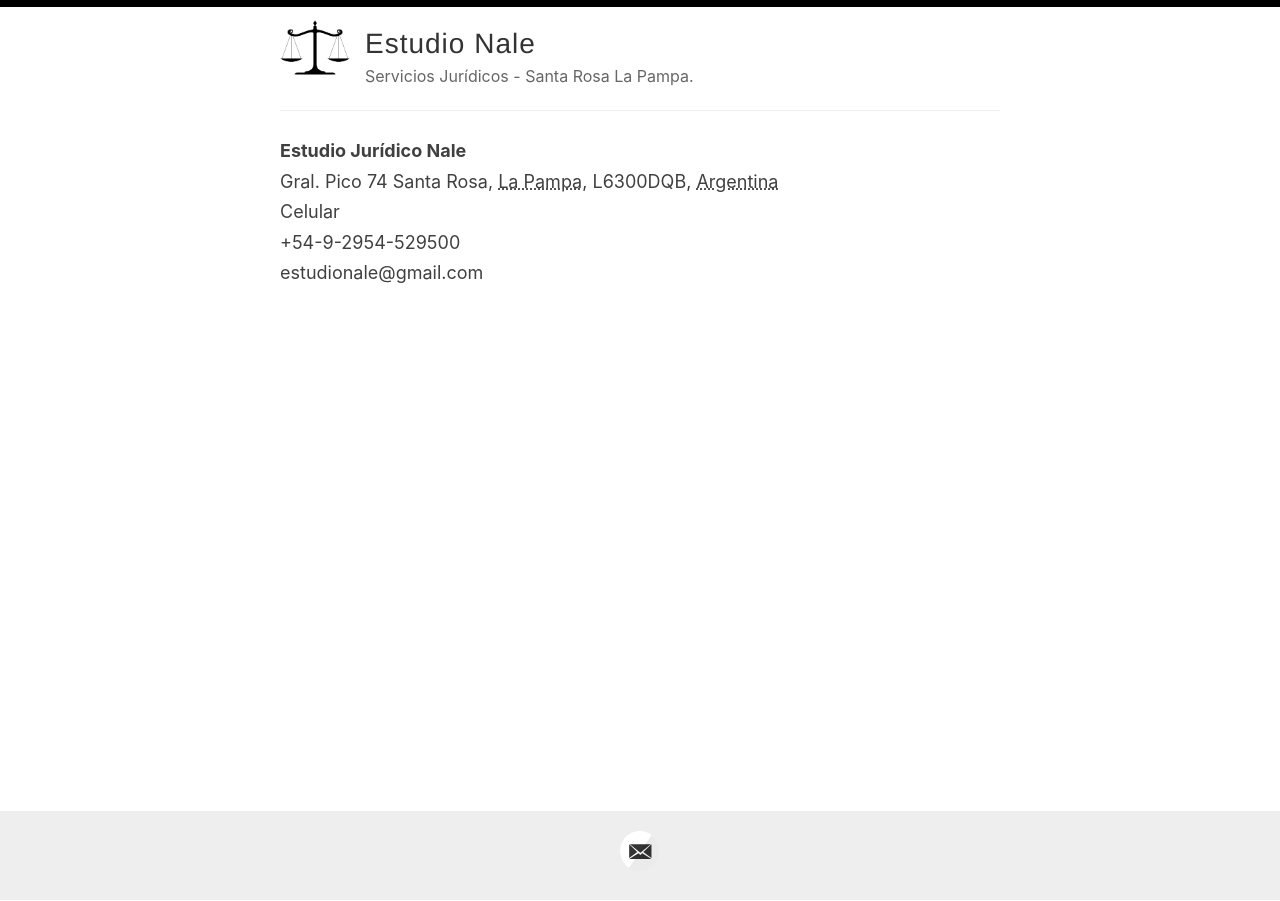
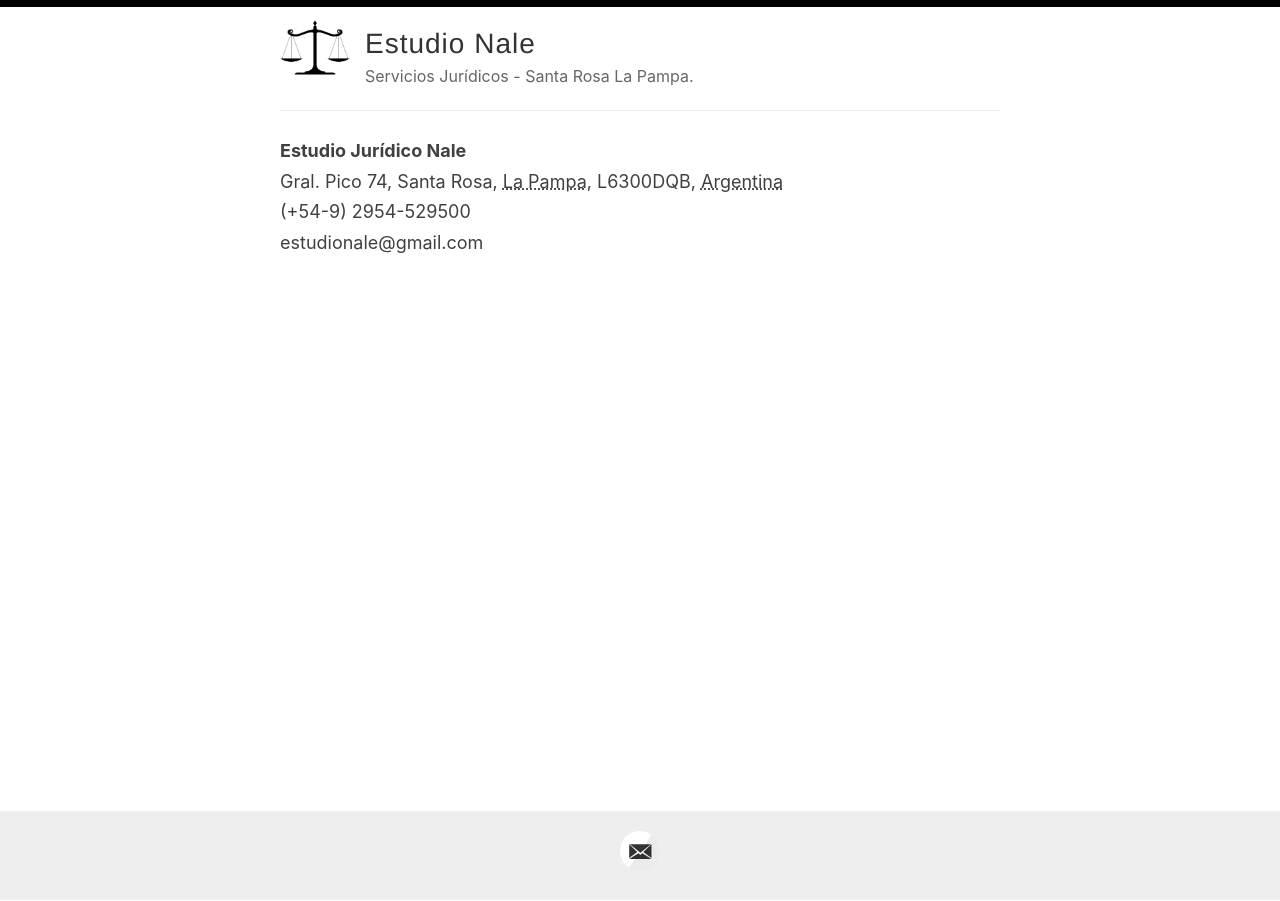
Before and after one commit to gustavonale/estudionale.com, a Jekyll site: the page built from _pages/test.md, in a window 1280 px wide. Built offline with Jekyll 4.4.1, drawn with Linux system fonts in a browser that asks for light colours.

Commit message:
Update test.md

```diff
--- a/_pages/test.md
+++ b/_pages/test.md
@@ -7,13 +7,13 @@ permalink: /test/
 <dl class="vcard">
         <dt class="fn n org"><strong>Estudio Jurídico Nale</strong></dt>
         <dd><address class="adr">
-                <span class="street-address" title="Gral. Pico 74">Gral. Pico 74</span>
+                <span class="street-address" title="Gral. Pico 74">Gral. Pico 74</span>,
                 <span class="locality" title="Santa Rosa">Santa Rosa</span>,
                 <abbr class="region" title="La Pampa">La Pampa</abbr>,
                 <span class="postal-code">L6300DQB</span>,
                 <abbr class="country-name" title="Argentina">Argentina</abbr></address>
                 <dl>
-                        <dt class="tel type" title="Teléfono celular">Celular</dt> <dd class="tel value">+54-9-2954-529500</dd>
+                        <dt class="tel type" title="Teléfono celular"></dt><dd class="tel value">(+54-9) 2954-529500</dd>
                         <dt class="email type" title="e-mail"></dt> <dd class="email">estudionale@gmail.com</dd>
 
                         <dt></dt>
```
